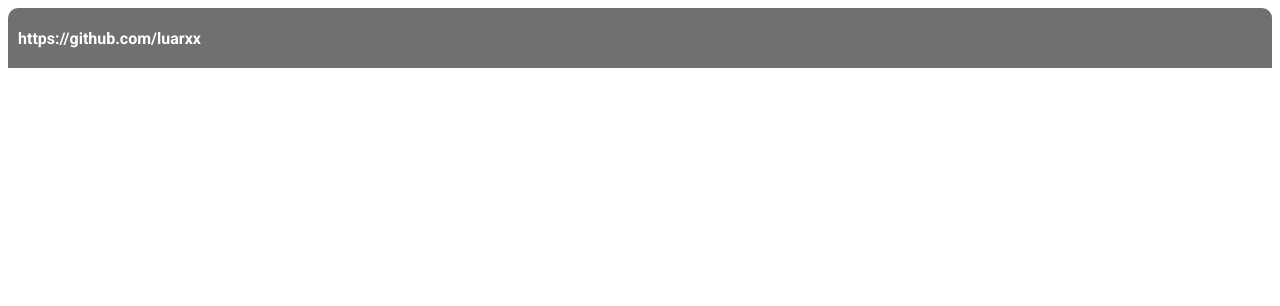
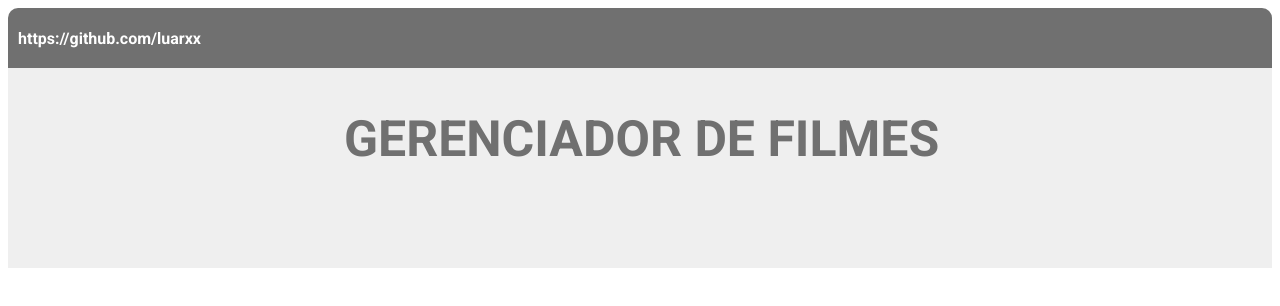
Before and after one commit to luarxx/gerenciador-filmes-react, a React (Create React App) app in the folder gerenciador-filmes-react/: page / in a window 1280 px wide. Shown: the top 306 px of the page. Built offline with nearby package versions, Linux system fonts and the light colour scheme.

Commit message:
Criação da topbanner

```diff
--- a/gerenciador-filmes-react/src/App.jsx
+++ b/gerenciador-filmes-react/src/App.jsx
@@ -1,4 +1,5 @@
 import { Topbar } from "./components/topbar";
+import { Topbanner } from "./components/topbar/topbanner";
 import "./global.css";
 
 
@@ -6,6 +7,7 @@ function App() {
   return (
     <div className="App">
         <Topbar />
+        <Topbanner/>
     </div>
   );
 }
--- /dev/null
+++ b/gerenciador-filmes-react/src/components/topbar/topbanner/index.jsx
@@ -0,0 +1,10 @@
+import "../topbanner/topbannerstyle.css"
+
+export function Topbanner() {
+    return (
+        <div className="topbanner">
+            <center >GERENCIADOR DE FILMES</center>
+        </div>
+    )
+
+}
--- /dev/null
+++ b/gerenciador-filmes-react/src/components/topbar/topbanner/topbannerstyle.css
@@ -0,0 +1,14 @@
+div.topbanner {
+  height: 200px;
+  background-color: #efefef;
+}
+
+center {
+  color: #707070;
+  font-size: 50px;
+  font-weight: bold;
+  position: absolute;
+  top: 110px;
+  text-align: center;
+  width: 99%;
+}
```
